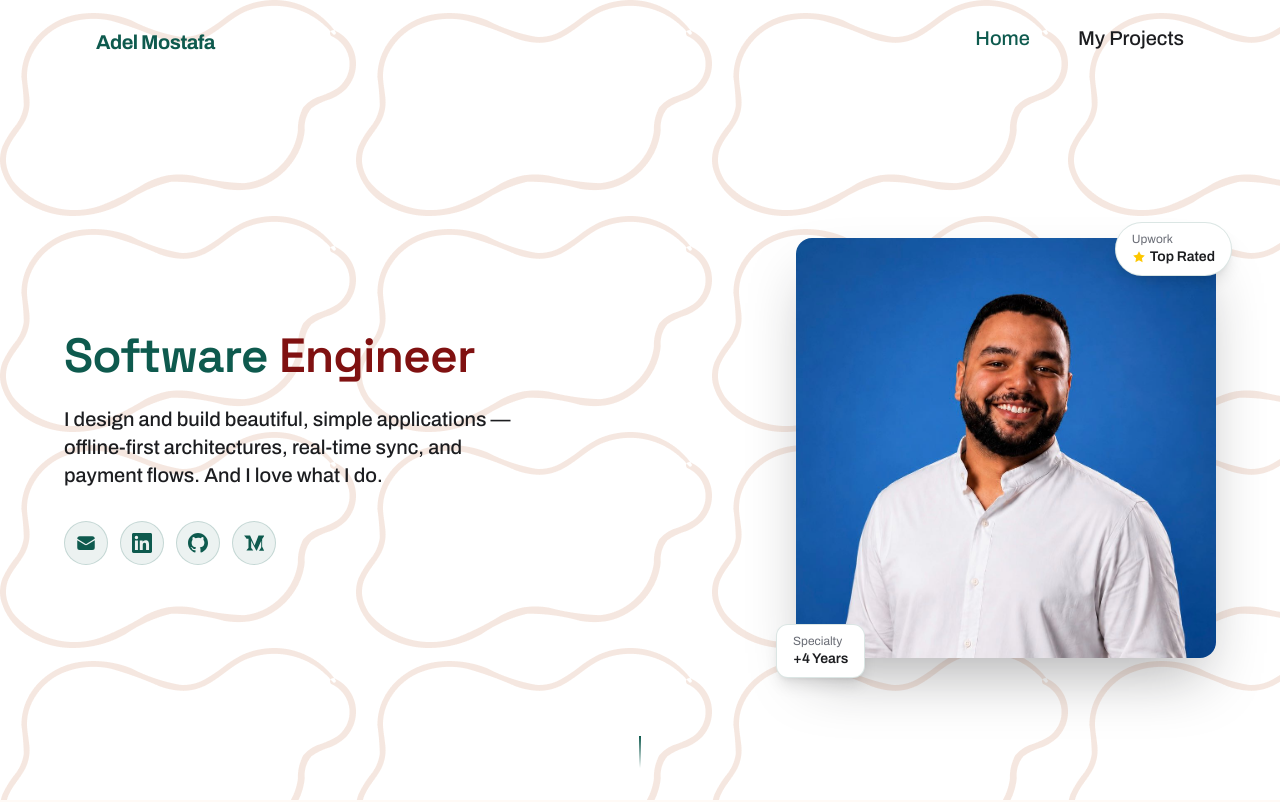
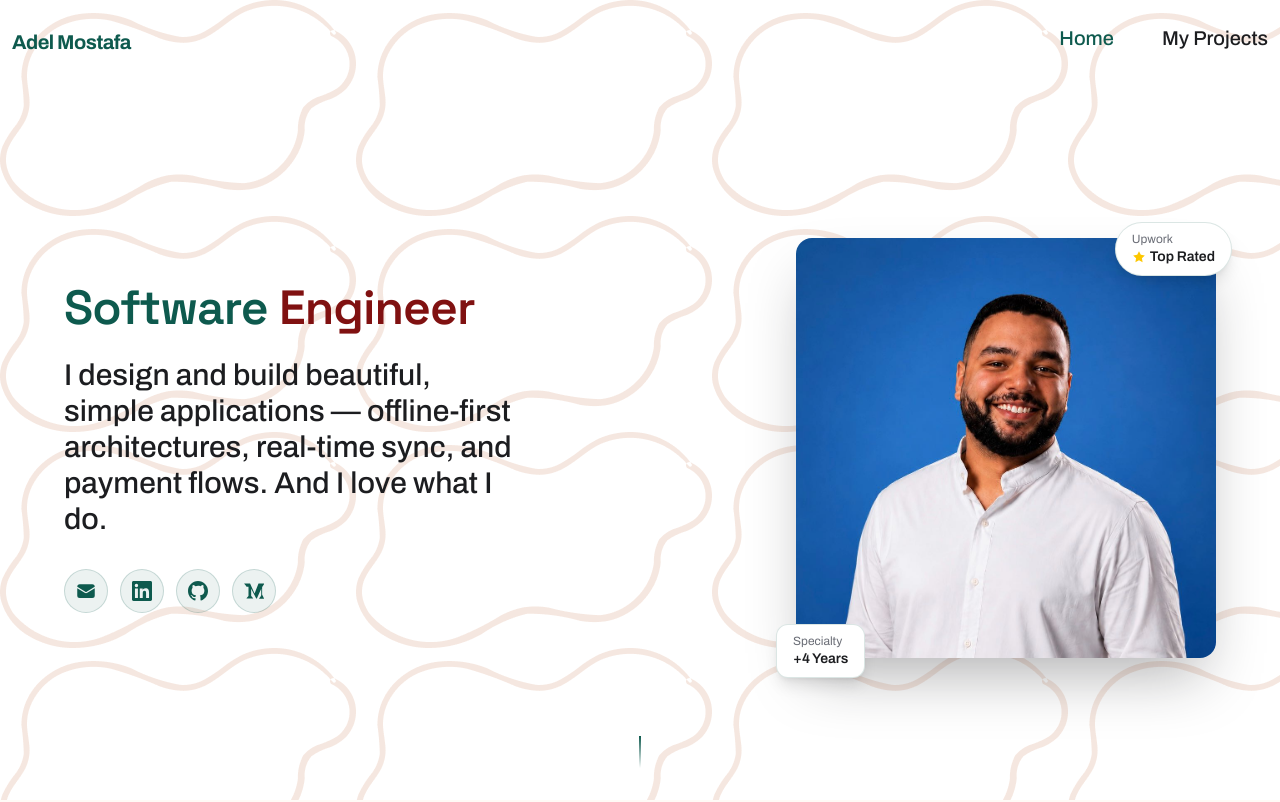
Before and after one commit to A7med3li011/Adel-PORTFOLIO, a Next.js app: page / in a window 1280 px wide. Shown: the top 802 px of the page. Built offline with nearby package versions, Linux system fonts and the light colour scheme.

Commit message:
feat: update Navbar styling for improved layout and adjust HeroSection text size for better readability

```diff
--- a/app/components/Navbar.tsx
+++ b/app/components/Navbar.tsx
@@ -44,14 +44,17 @@ export default function Navbar() {
         role="navigation"
         aria-label="Main navigation"
       >
-        <div className="max-w-6xl mx-auto px-6 flex items-center justify-between">
+        <div className="max-w-7lg mx-auto px-1 flex items-center justify-between">
           <Link
             href="/"
             className="flex items-center gap-3 focus:outline-none focus-visible:ring-2 focus-visible:ring-[#0E5A4E] rounded px-2 py-1"
             aria-label="Adel Mostafa - Home"
           >
             <span>
-              <span className="block text-xl font-bold tracking-tight" style={{ color: "#0E5A4E", lineHeight: 1 }}>
+              <span
+                className="block text-xl font-bold tracking-tight"
+                style={{ color: "#0E5A4E", lineHeight: 1 }}
+              >
                 Adel Mostafa
               </span>
             </span>
@@ -67,7 +70,12 @@ export default function Navbar() {
                 key={item.label}
                 href={item.href}
                 className={`text-xl font-medium transition-colors duration-300 hover:text-[#0E5A4E] relative group focus:outline-none focus-visible:ring-2 focus-visible:ring-[#0E5A4E] rounded px-2 py-1`}
-                style={{ color: item.href === pathname ? "#0E5A4E" : linkColor(item.section) }}
+                style={{
+                  color:
+                    item.href === pathname
+                      ? "#0E5A4E"
+                      : linkColor(item.section),
+                }}
               >
                 {item.label}
               </Link>
--- a/app/components/sections/HeroSection.tsx
+++ b/app/components/sections/HeroSection.tsx
@@ -36,7 +36,7 @@ export default function HeroSection() {
 
           <ScrollReveal delay={100}>
             <p
-              className="text-lg md:text-xl font-medium mb-8 max-w-md"
+              className="text-2xl md:text-3xl font-medium mb-8 max-w-md"
               style={{ color: "#1c1d20" }}
             >
               I design and build beautiful, simple applications — offline-first
```
